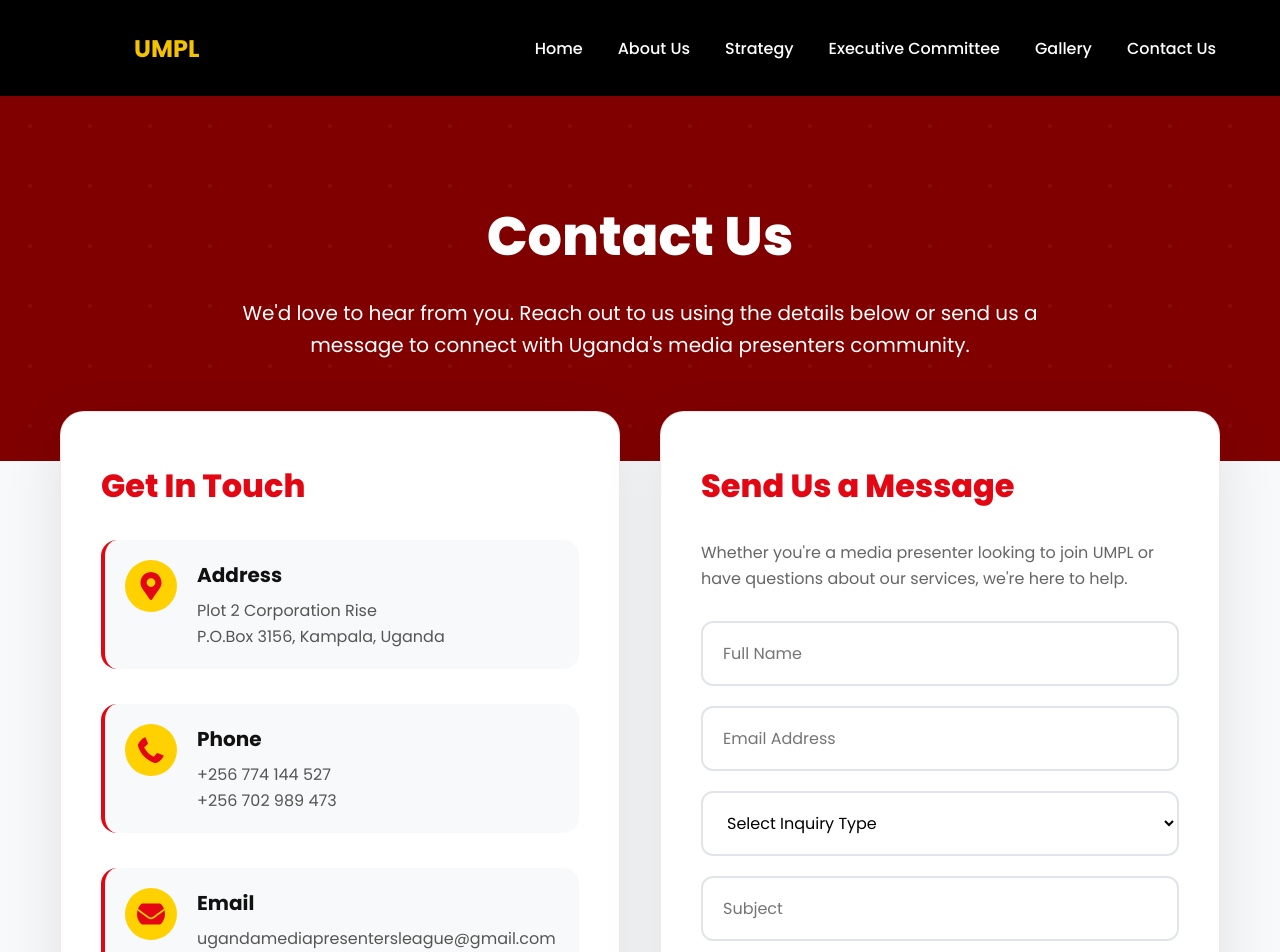
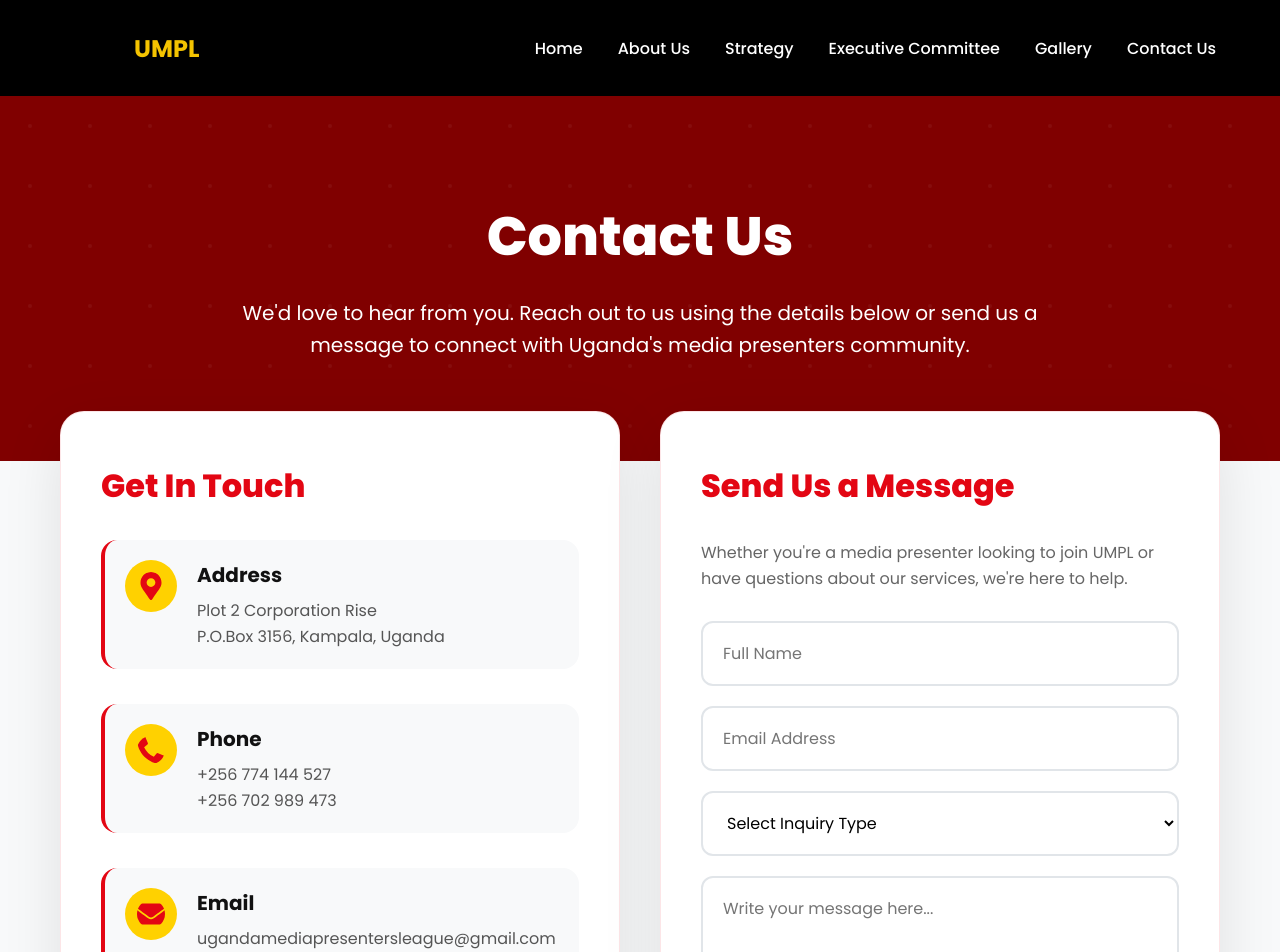
Before and after one commit to mugagga-dotcom/umpl-frontend, a React (Vite) app: page /contact in a window 1280 px wide. Shown: the top 952 px of the page. Built offline with nearby package versions, Linux system fonts and the light colour scheme; no server answers.

Commit message:
chore: make CTA global on all public pages and remove subject from contact

```diff
--- a/src/App.jsx
+++ b/src/App.jsx
@@ -1,6 +1,8 @@
 import { BrowserRouter, Routes, Route } from "react-router-dom";
 
 import Navbar from "./components/navbar/navbar";
+import Footer from "./components/footer/footer";
+import CTA from "./components/cta/cta";
 
 import Home from "./pages/home/home";
 import About from "./pages/about/about";
@@ -16,6 +18,8 @@
     <>
       <Navbar />
       {children}
+      <CTA />
+      <Footer />
     </>
   );
 }
--- a/src/pages/contact/contact.jsx
+++ b/src/pages/contact/contact.jsx
@@ -26,7 +26,6 @@
     full_name: '',
     email: '',
     inquiry_type: '',
-    subject: '',
     message: ''
   });
 
@@ -72,7 +71,7 @@
     const payload = {
       name: formData.full_name.trim(),
       email: formData.email.trim(),
-      subject: formData.subject.trim() || formData.inquiry_type || 'General Inquiry',
+      subject: formData.inquiry_type || 'General Inquiry',
       message: formData.message.trim()
     };
 
@@ -83,7 +82,6 @@
         full_name: '',
         email: '',
         inquiry_type: '',
-        subject: '',
         message: ''
       });
     } catch (error) {
@@ -229,14 +227,6 @@
               <option value="general">General Question</option>
             </select>
 
-            <input
-              type="text"
-              name="subject"
-              placeholder="Subject"
-              value={formData.subject}
-              onChange={handleInputChange}
-              required
-            />
 
             <textarea
               name="message"
--- a/src/pages/home/home.jsx
+++ b/src/pages/home/home.jsx
@@ -3,8 +3,6 @@
 // import VisionSection from "../../components/visionsection/visionsection";
 import CoreValues from "../../components/corevalues/corevalues";
 // import Executive from "../../components/executive/executive";
-import CTA from "../../components/cta/cta";
-import Footer from "../../components/footer/footer";
 
 function Home() {
   return (
@@ -14,8 +12,6 @@
       {/* <VisionSection /> */}
       <CoreValues />
       {/* <Executive /> */}
-      <CTA />
-      <Footer />
     </>
   );
 }
```
